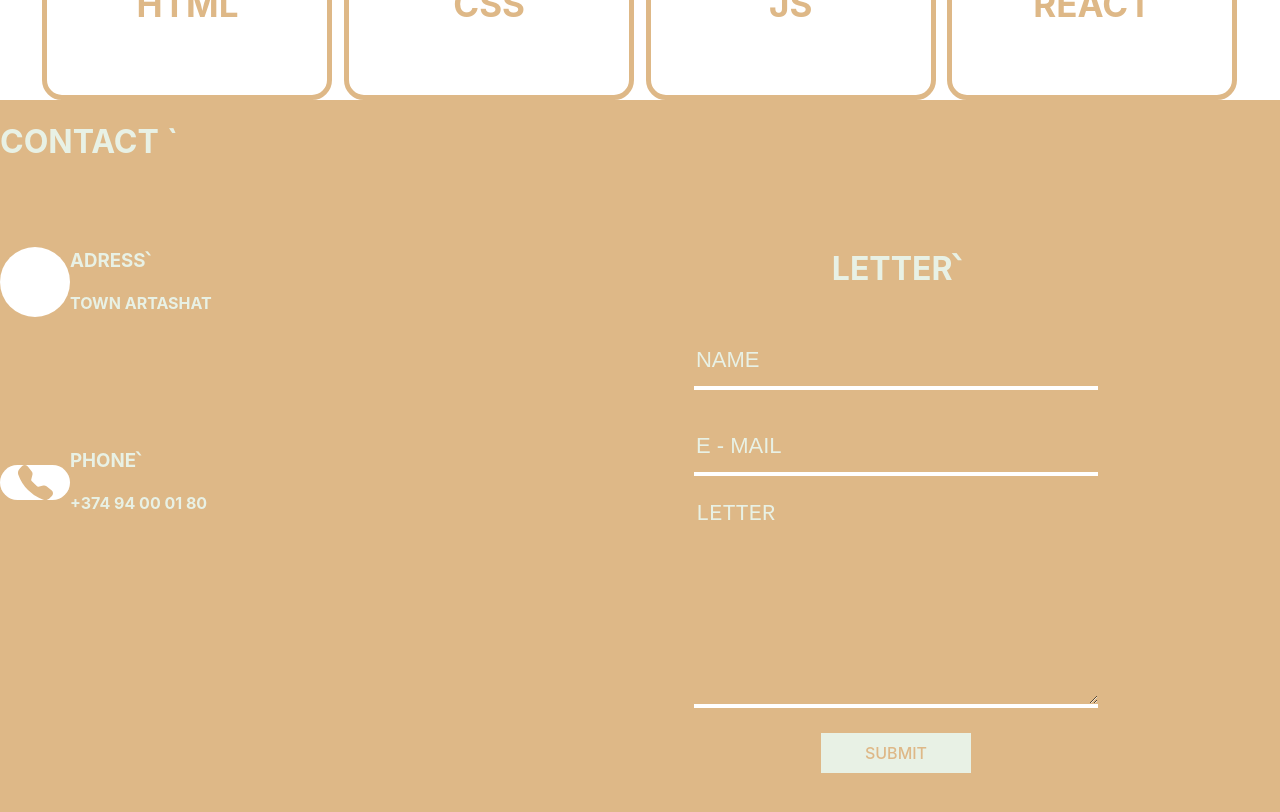
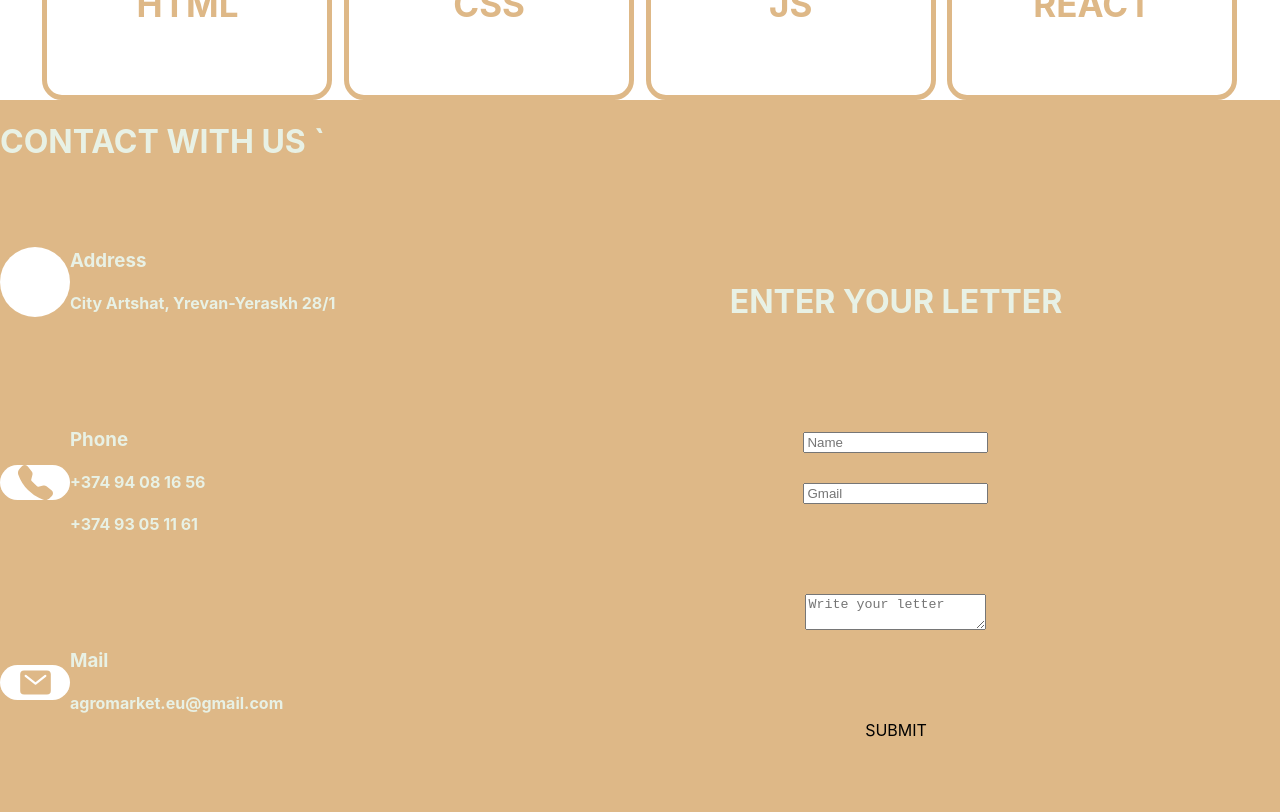
Before and after one commit to hovhannes-sayadyan/HSayadyan, a React (Create React App) app: page / in a window 1280 px wide. Shown: the part 3060-3872 px from the top of the page. Built offline with nearby package versions, Linux system fonts and the light colour scheme; some icons are missing.

Commit message:
Update Footer.jsx

```diff
--- a/src/Pages/Navigation/Footer/Footer.jsx
+++ b/src/Pages/Navigation/Footer/Footer.jsx
@@ -8,14 +8,14 @@
   return (
     <div className="Contact">
       <div className="ContactIconDiv">
-        <h1 className="h1">CONTACT `</h1>
+        <h1 className="h1">CONTACT WITH US `</h1>
         <div className="ContactIconsDivs">
           <div className="ContactIconsDiv">
             <FaLocationDot className="ContactIcons" />
           </div>
           <div>
-            <h3 className="h3">ADRESS՝</h3>
-            <h4 className="h4">TOWN ARTASHAT</h4>
+            <h3 className="h3">Address</h3>
+            <h4 className="h4">City Artshat, Yrevan-Yeraskh 28/1</h4>
           </div>
         </div>
         <div className="ContactIconsDivs">
@@ -23,52 +23,56 @@
             <BsTelephoneFill className="ContactIcons" />
           </div>
           <div>
-            <h3 className="h3">PHONE՝</h3>
-            <h4 className="h4">+374 94 00 01 80</h4>
+            <h3 className="h3">Phone</h3>
+            <h4 className="h4">+374 94 08 16 56</h4>
+            <h4 className="h4">+374 93 05 11 61</h4>
+          </div>
+        </div>
+        <div className="ContactIconsDivs">
+          <div className="ContactIconsDiv">
+            <IoMail className="ContactIcons" />
+          </div>
+          <div>
+            <h3 className="h3">Mail</h3>
+            <h4 className="h4">agromarket.eu@gmail.com</h4>
           </div>
         </div>
       </div>
       <div className="ContactTextField">
        <div className="White">
-          <h1 className="h1">LETTER՝</h1>
+        <h1 className="h1">ENTER YOUR LETTER</h1>
        <div className="NameMail">
           <input
             type="text"
-              placeholder="NAME"
+            placeholder="Name"
             name="Name"
-              className="NameInput2"
+            className="NameInput"
           />
           <input
             type="text"
-              placeholder="E - MAIL"
+            placeholder="Gmail"
             name="G-Mail"
-              className="MailInput2"
+            className="MailInput"
           />
         </div>
         <textarea
         onChange={() => {
-              const body = document.querySelector(`.LetterInput2`)?.value;
+          const body = document.querySelector(`.LetterInput`)?.value
           console.log(body);
         }}
           type="text"
-            placeholder="LETTER"
+          placeholder="Write your letter"
           name="Letter"
-            className="LetterInput2"
+          className="LetterInput"
         ></textarea>
-          <a
-            className="Submit2"
-            onClick={() => {
-              const a = document.querySelector(`.Submit2`);
-              const subject = document.querySelector(`.NameInput2`).value;
-              const GMail = document.querySelector(`.MailInput2`).value;
-              const body = document.querySelector(`.LetterInput2`)?.value;
-              const text = `Hello I'am ${subject}. ${body}. My G-Mail is ${GMail}`;
-              a.href = `hhovhsnnes.sayadyan.ithink@gmail.com?subject= Letter from WebSite&body=${text}`;
-              cosole.log(`h`)
-            }}
-          >
-            SUBMIT
-          </a>
+        <a className="Submit" onClick={()=>{
+          const a = document.querySelector(`.Submit`)
+          const subject = document.querySelector(`.NameInput`).value
+          const GMail = document.querySelector(`.MailInput`).value
+          const body = document.querySelector(`.LetterInput`)?.value
+          const text = `Hello I'am ${subject}. ${body}. My G-Mail is ${GMail}`
+          a.href = `mailto:agromarket.eu@gmail.com?subject= Letter from WebSite&body=${text}`
+        }}>SUBMIT</a>
       </div>
        </div>
     </div>
```
Lines whose indentation alone changed are shown as unchanged.
